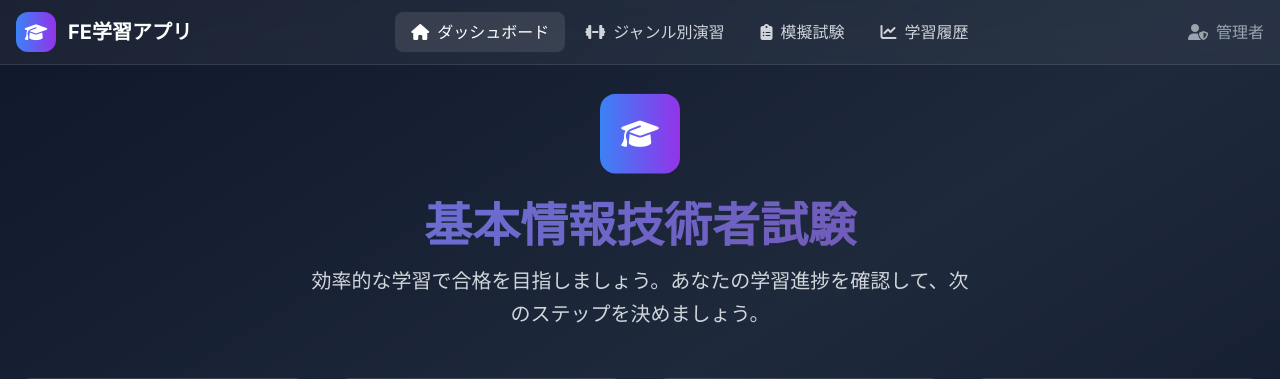
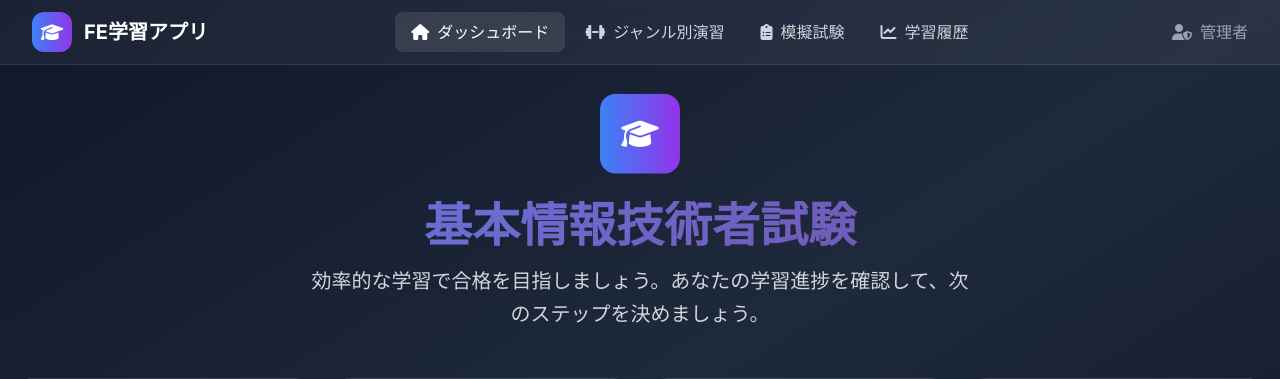
Before and after one commit to d01ki/FE-master, a Flask app: page / in a window 1280 px wide. Shown: the top 379 px of the page. Run offline with Flask 3, Linux system fonts and the light colour scheme; data comes from the database, SQL or seed files in the repository; some libraries are stand-ins or nearby versions.

Commit message:
Update base.html - improve responsive margins and container layout

```diff
--- a/templates/base.html
+++ b/templates/base.html
@@ -105,7 +105,7 @@
 <body class="h-full bg-gradient-to-br from-slate-900 via-slate-800 to-slate-900 text-white">
     <!-- Navigation -->
     <nav class="sticky top-0 z-50 backdrop-blur-md bg-white/5 border-b border-white/10">
-        <div class="container mx-auto px-4">
+        <div class="max-w-7xl mx-auto px-4 sm:px-6 lg:px-8">
             <div class="flex items-center justify-between h-16">
                 <!-- Logo -->
                 <a href="{{ url_for('index') }}" class="flex items-center space-x-3 group">
@@ -176,7 +176,7 @@
     <!-- Flash Messages -->
     {% with messages = get_flashed_messages(with_categories=true) %}
         {% if messages %}
-            <div class="container mx-auto px-4 py-4">
+            <div class="max-w-7xl mx-auto px-4 sm:px-6 lg:px-8 py-4">
                 {% for category, message in messages %}
                     <div class="alert alert-{{ category }} mb-4 p-4 rounded-lg border backdrop-blur-sm fade-in-up
                         {% if category == 'error' %}bg-red-500/20 border-red-500/30 text-red-300
@@ -204,7 +204,7 @@
 
     <!-- Footer -->
     <footer class="bg-white/5 backdrop-blur-sm border-t border-white/10 mt-auto">
-        <div class="container mx-auto px-4 py-8">
+        <div class="max-w-7xl mx-auto px-4 sm:px-6 lg:px-8 py-8">
             <div class="text-center">
                 <p class="text-gray-400 mb-4">基本情報技術者試験 学習アプリ</p>
                 <div class="flex justify-center space-x-6 text-sm text-gray-500">
```
